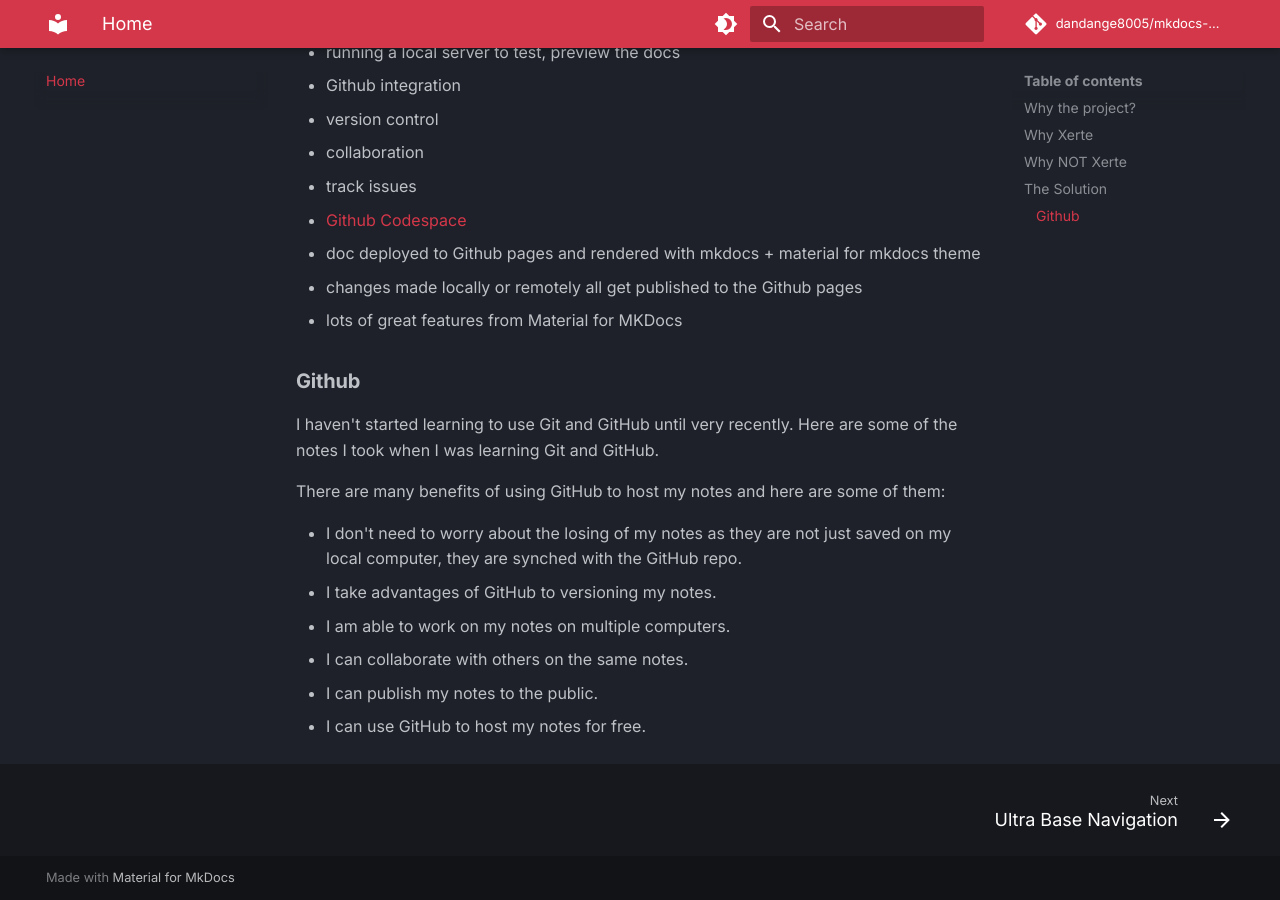
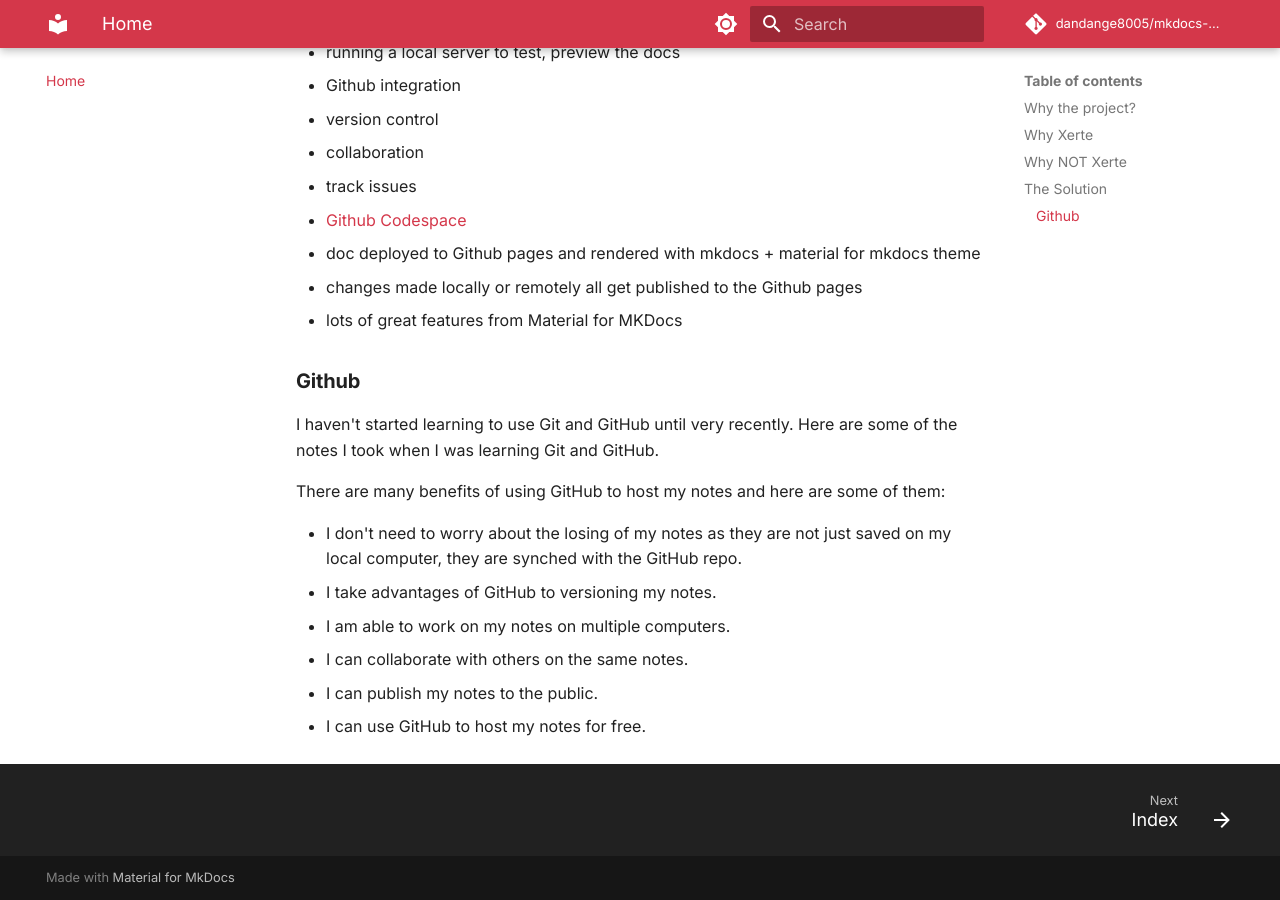
Before and after one commit to dandange8005/mkdocs-site, an MkDocs documentation site: the page built from docs/index.md, in a window 1280 px wide and 900 px high, scrolled down 1371 px. Built offline with MkDocs 1.6.1 and Material for MkDocs 9.7.7, drawn with Linux system fonts in a browser that asks for light colours; comment, search, counter and statistics services are not loaded.

Commit message:
Add navigation documentation for Ultra courses and update mkdocs configuration

```diff
--- a/mkdocs.yml
+++ b/mkdocs.yml
@@ -1,39 +1,52 @@
 # site informaiotn
-site_name: Nan Example MKDoc Site
+site_name: Example MKDoc Site
 repo_url: https://github.com/dandange8005/mkdocs-site
 repo_name: dandange8005/mkdocs-site
 edit_uri: edit/main/docs/
+
+# nav settings
+
+# nav:
+#   - Home: index.md
+#   - Learning Central:
+#     - Getting Started:
+
 
 # theme settings
 theme:
   name: material
   features:
-    - navigation.tabs
-    - navigation.sections
-    - toc.follow
+    - navigation.tracking # URL updates as you scroll
+    - navigation.tabs  # Top-level sections as tabs
+    # - navigation.tabs.sticky # Sticky top-level sections
+    - navigation.sections # Groups sections
+    - navigation.indexes # Landing pages for sections.
+    - navigation.top # Top navigation
+    - navigation.footer # Footer navigation
+    - toc.follow # Table of contents follows as you scroll
     # - toc.integrate
-    - navigation.top
-    - search.suggest
-    - search.highlight
     # - content.tabs.link
-    - contend.code.annotate
-    - content.code.copy
-    - navigation.footer
-    - content.action.edit
-    - content.action.view
+    - contend.code.annotate # Annotate code blocks
+    - content.code.copy # Copy code blocks
+    - content.action.edit # Edit page on GitHub
+    # - content.action.view # View page source
+    - search.highlight # Highlight search terms
+    - search.suggest # Suggest search terms
 
   palette:
-    - scheme: slate
+    - media: "(prefers-color-scheme: light)"
+      scheme: default
+      toggle:
+        icon: material/brightness-7
+        name: Switch to dark mode
+      primary: custom
+      accent: indigo
+
+    - media: "(prefers-color-scheme: dark)"
+      scheme: slate
       toggle:
         icon: material/brightness-4
         name: Switch to light mode
-      primary: custom
-      accent: indigo
-
-    - scheme: default
-      toggle:
-        icon: material/brightness-7
-        name: Switch to dark mode
       primary: custom
       accent: indigo
 
@@ -43,12 +56,12 @@
 
 # Extensions
 markdown_extensions:
+  - admonition # Information, warning, error, and tip boxes
+  - attr_list # Attribute lists
   - footnotes
   - pymdownx.magiclink
-  - admonition
   - pymdownx.details
-  - attr_list
-  - md_in_html
+  - md_in_html # Markdown in HTML
   - pymdownx.emoji:
       emoji_index: !!python/name:material.extensions.emoji.twemoji
       emoji_generator: !!python/name:material.extensions.emoji.to_svg
@@ -73,7 +86,7 @@
   - roamlinks
   - git-revision-date-localized
 
-# Extra CSS
+# Additional CSS
 extra_css:
   - stylesheets/extra.css
 
```
Also changed, not shown: docs/Learning Central/Getting Started/Navigating Inside an Ultra Course.md (added, +20 -0 lines), docs/Learning Central/Getting Started/Ultra Base Navigation.md (+5 -0 lines), docs/Learning Central/Assignments/index.md (added), docs/Learning Central/Building Your Course/index.md (added).
